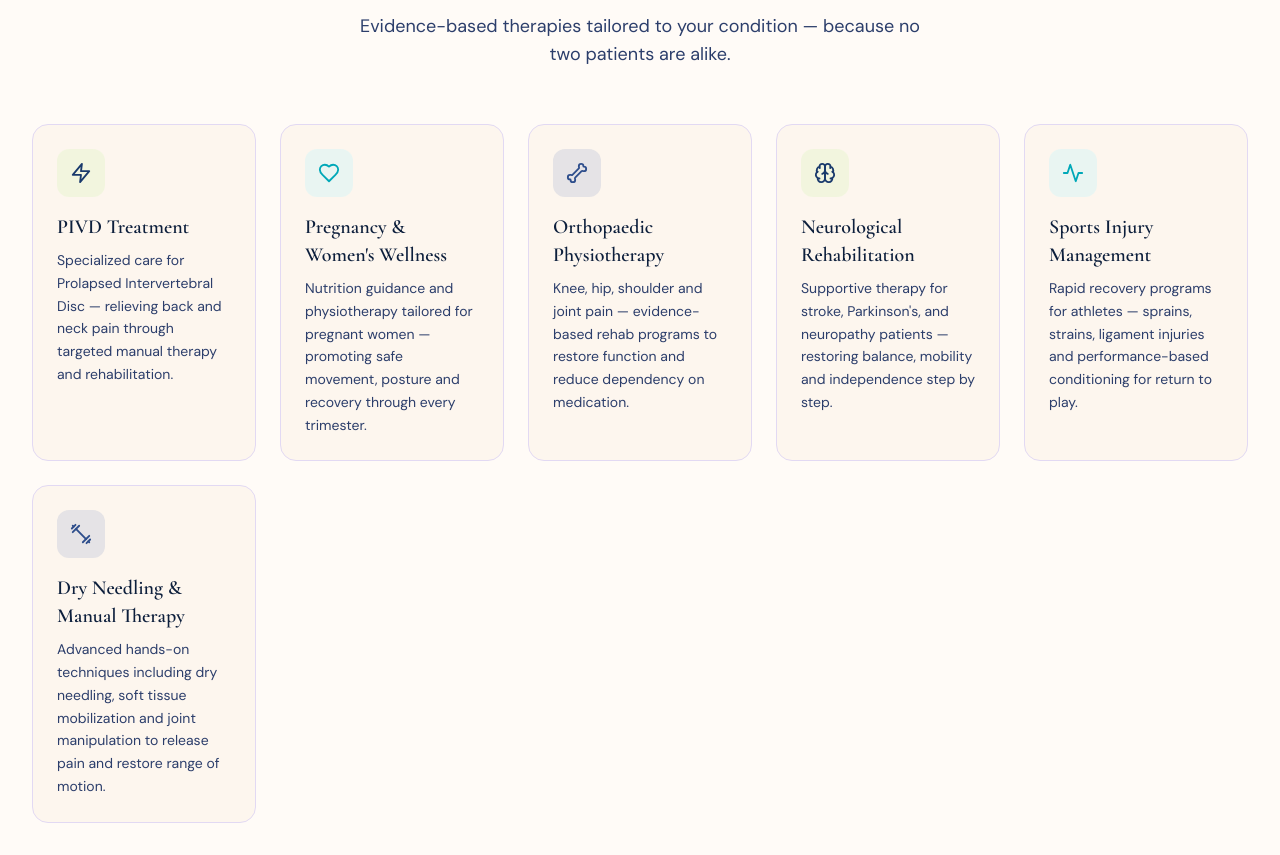
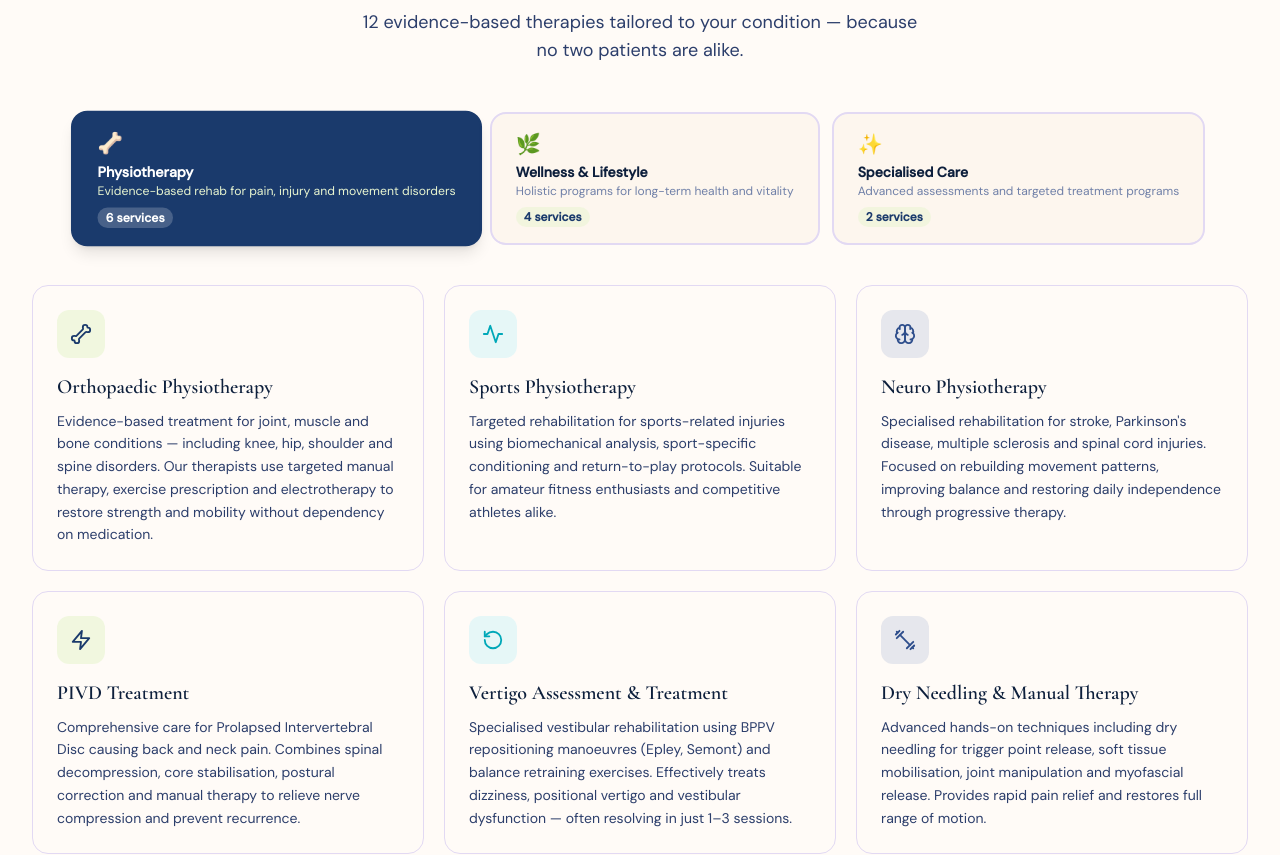
Before and after one commit to VarshaNewaskar/aayurphysio-website, a React (Vite) app: page / in a window 1280 px wide. Shown: the part 1030-1885 px from the top of the page. Built offline with nearby package versions, Linux system fonts and the light colour scheme.

Commit message:
Tabbed services (12 treatments), auto email reviews via Web3Forms

```diff
--- a/src/components/BookAppointment.jsx
+++ b/src/components/BookAppointment.jsx
@@ -125,7 +125,9 @@ export default function BookAppointment() {
                 className="w-full px-4 py-3 rounded-xl border border-border-warm bg-white font-body text-sm text-text-main focus:outline-none focus:border-sage transition-colors"
               >
                 <option value="">Select Service (optional)</option>
-                {SERVICES.map(s => <option key={s.id} value={s.name}>{s.name}</option>)}
+                {[...SERVICES.physiotherapy, ...SERVICES.wellness, ...SERVICES.specialised].map(s => (
+                <option key={s.id} value={s.name}>{s.name}</option>
+              ))}
               </select>
               <textarea
                 placeholder="Any message or concern... (optional)"
--- a/src/components/Services.jsx
+++ b/src/components/Services.jsx
@@ -1,5 +1,9 @@
-import { motion } from 'framer-motion'
-import { Activity, Brain, Heart, Zap, Bone, Dumbbell } from 'lucide-react'
+import { useState } from 'react'
+import { motion, AnimatePresence } from 'framer-motion'
+import {
+  Activity, Brain, Heart, Zap, Bone, Dumbbell,
+  Leaf, Apple, Sun, RotateCcw, Footprints
+} from 'lucide-react'
 import { SERVICES } from '../constants/data'
 
 const iconMap = {
@@ -9,59 +13,177 @@ const iconMap = {
   brain: Brain,
   activity: Activity,
   needle: Dumbbell,
+  leaf: Leaf,
+  apple: Apple,
+  sun: Sun,
+  rotate: RotateCcw,
+  dumbbell: Dumbbell,
+  footprints: Footprints,
 }
 
 const colorMap = {
-  sage: { bg: 'bg-sage-light/50', icon: 'text-sage-dark', border: 'hover:border-sage' },
-  terracotta: { bg: 'bg-terracotta-light/50', icon: 'text-terracotta', border: 'hover:border-terracotta' },
-  bark: { bg: 'bg-bark-light/20', icon: 'text-bark', border: 'hover:border-bark' },
+  sage: {
+    bg: 'bg-sage-light/60',
+    icon: 'text-sage-dark',
+    border: 'hover:border-sage group-hover:border-sage',
+    badge: 'bg-sage-light text-sage-dark',
+  },
+  terracotta: {
+    bg: 'bg-terracotta-light/60',
+    icon: 'text-terracotta',
+    border: 'hover:border-terracotta',
+    badge: 'bg-terracotta-light text-terracotta',
+  },
+  bark: {
+    bg: 'bg-bark-light/20',
+    icon: 'text-bark',
+    border: 'hover:border-bark',
+    badge: 'bg-bark-light/30 text-bark',
+  },
+}
+
+const tabs = [
+  {
+    id: 'physiotherapy',
+    label: 'Physiotherapy',
+    emoji: '🦴',
+    description: 'Evidence-based rehab for pain, injury and movement disorders',
+  },
+  {
+    id: 'wellness',
+    label: 'Wellness & Lifestyle',
+    emoji: '🌿',
+    description: 'Holistic programs for long-term health and vitality',
+  },
+  {
+    id: 'specialised',
+    label: 'Specialised Care',
+    emoji: '✨',
+    description: 'Advanced assessments and targeted treatment programs',
+  },
+]
+
+function ServiceCard({ service, index }) {
+  const Icon = iconMap[service.icon] || Activity
+  const c = colorMap[service.color] || colorMap.sage
+
+  return (
+    <motion.div
+      initial={{ opacity: 0, y: 20 }}
+      animate={{ opacity: 1, y: 0 }}
+      transition={{ duration: 0.4, delay: index * 0.07 }}
+      className={`group bg-warm-white rounded-2xl border border-border-warm p-6
+        transition-all duration-300 hover:-translate-y-1 hover:shadow-xl ${c.border} cursor-default`}
+    >
+      <div className={`inline-flex items-center justify-center w-12 h-12 rounded-xl ${c.bg} mb-4 transition-transform duration-200 group-hover:scale-110`}>
+        <Icon size={22} className={c.icon} />
+      </div>
+      <h3 className="font-display text-xl text-text-main font-semibold mb-2 leading-snug">
+        {service.name}
+      </h3>
+      <p className="font-body text-sm text-text-mid leading-relaxed">
+        {service.description}
+      </p>
+    </motion.div>
+  )
 }
 
 export default function Services() {
+  const [activeTab, setActiveTab] = useState('physiotherapy')
+
+  const allServices = [
+    ...SERVICES.physiotherapy,
+    ...SERVICES.wellness,
+    ...SERVICES.specialised,
+  ]
+  const totalCount = allServices.length
+
   return (
     <section id="services" className="bg-warm-white py-24">
       <div className="max-w-7xl mx-auto px-4 sm:px-6 lg:px-8">
+
         {/* Header */}
         <motion.div
           initial={{ opacity: 0, y: 20 }}
           whileInView={{ opacity: 1, y: 0 }}
           viewport={{ once: true }}
           transition={{ duration: 0.6 }}
-          className="text-center mb-14"
+          className="text-center mb-12"
         >
           <span className="inline-block px-3 py-1 rounded-full bg-sage-light/50 text-sage-dark text-xs font-body font-medium mb-4 uppercase tracking-wider">
             What We Treat
           </span>
-          <h2 className="font-display text-5xl sm:text-6xl text-text-main font-semibold">Specialized Care for Every Body</h2>
-          <p className="mt-5 font-body text-text-mid max-w-xl mx-auto text-lg">
-            Evidence-based therapies tailored to your condition — because no two patients are alike.
+          <h2 className="font-display text-5xl sm:text-6xl text-text-main font-semibold mb-4">
+            Specialized Care for Every Body
+          </h2>
+          <p className="font-body text-lg text-text-mid max-w-xl mx-auto mb-6">
+            {totalCount} evidence-based therapies tailored to your condition — because no two patients are alike.
           </p>
         </motion.div>
 
-        {/* Grid */}
-        <div className="grid gap-6" style={{ gridTemplateColumns: 'repeat(auto-fit, minmax(220px, 1fr))' }}>
-          {SERVICES.map((service, i) => {
-            const Icon = iconMap[service.icon] || Activity
-            const c = colorMap[service.color] || colorMap.sage
-            return (
-              <motion.div
-                key={service.id}
-                initial={{ opacity: 0, y: 20 }}
-                whileInView={{ opacity: 1, y: 0 }}
-                viewport={{ once: true }}
-                transition={{ duration: 0.5, delay: i * 0.08 }}
-                className={`bg-cream rounded-2xl border border-border-warm p-6 cursor-default
-                  transition-all duration-300 hover:-translate-y-1 hover:shadow-lg ${c.border}`}
-              >
-                <div className={`inline-flex items-center justify-center w-12 h-12 rounded-xl ${c.bg} mb-4`}>
-                  <Icon size={22} className={c.icon} />
-                </div>
-                <h3 className="font-display text-xl text-text-main font-semibold mb-2">{service.name}</h3>
-                <p className="font-body text-sm text-text-mid leading-relaxed">{service.description}</p>
-              </motion.div>
-            )
-          })}
-        </div>
+        {/* Tab selector */}
+        <motion.div
+          initial={{ opacity: 0, y: 10 }}
+          whileInView={{ opacity: 1, y: 0 }}
+          viewport={{ once: true }}
+          transition={{ duration: 0.5, delay: 0.1 }}
+          className="flex flex-col sm:flex-row justify-center gap-3 mb-10"
+        >
+          {tabs.map(tab => (
+            <button
+              key={tab.id}
+              onClick={() => setActiveTab(tab.id)}
+              className={`flex flex-col items-center sm:items-start px-6 py-4 rounded-2xl border-2 transition-all duration-200 text-left min-w-[180px]
+                ${activeTab === tab.id
+                  ? 'bg-sage-dark border-sage-dark text-white shadow-lg scale-[1.02]'
+                  : 'bg-cream border-border-warm text-text-mid hover:border-sage hover:bg-sage-light/20'}`}
+            >
+              <span className="text-xl mb-1">{tab.emoji}</span>
+              <span className={`font-body font-semibold text-sm ${activeTab === tab.id ? 'text-white' : 'text-text-main'}`}>
+                {tab.label}
+              </span>
+              <span className={`font-body text-xs mt-0.5 leading-tight ${activeTab === tab.id ? 'text-sage-light' : 'text-text-muted'}`}>
+                {tab.description}
+              </span>
+              <span className={`mt-2 text-xs font-semibold px-2 py-0.5 rounded-full ${
+                activeTab === tab.id ? 'bg-white/20 text-white' : 'bg-sage-light/50 text-sage-dark'
+              }`}>
+                {SERVICES[tab.id].length} services
+              </span>
+            </button>
+          ))}
+        </motion.div>
+
+        {/* Service cards */}
+        <AnimatePresence mode="wait">
+          <motion.div
+            key={activeTab}
+            initial={{ opacity: 0, y: 16 }}
+            animate={{ opacity: 1, y: 0 }}
+            exit={{ opacity: 0, y: -16 }}
+            transition={{ duration: 0.3 }}
+            className="grid grid-cols-1 sm:grid-cols-2 lg:grid-cols-3 gap-5"
+          >
+            {SERVICES[activeTab].map((service, i) => (
+              <ServiceCard key={service.id} service={service} index={i} />
+            ))}
+          </motion.div>
+        </AnimatePresence>
+
+        {/* Bottom CTA */}
+        <motion.div
+          initial={{ opacity: 0 }}
+          whileInView={{ opacity: 1 }}
+          viewport={{ once: true }}
+          transition={{ duration: 0.5, delay: 0.3 }}
+          className="text-center mt-12"
+        >
+          <p className="font-body text-text-muted text-sm mb-4">Not sure which treatment is right for you?</p>
+          <a href="#book"
+            className="inline-flex items-center gap-2 px-7 py-3.5 rounded-full bg-sage-dark text-white font-body font-semibold text-sm hover:bg-bark transition-colors duration-200 shadow-md">
+            Talk to Our Specialists
+          </a>
+        </motion.div>
       </div>
     </section>
   )
--- a/src/constants/data.js
+++ b/src/constants/data.js
@@ -28,50 +28,98 @@ export const TEAM = [
   { name: 'Dr. Bharati Deokar-Sharma', qualifications: '', role: 'Orthopaedic Surgeon', initials: 'BD', color: 'bark' },
 ]
 
-export const SERVICES = [
+export const SERVICES = {
+  physiotherapy: [
     {
       id: 1,
+      name: 'Orthopaedic Physiotherapy',
+      description: 'Evidence-based treatment for joint, muscle and bone conditions — including knee, hip, shoulder and spine disorders. Our therapists use targeted manual therapy, exercise prescription and electrotherapy to restore strength and mobility without dependency on medication.',
+      icon: 'bone',
+      color: 'sage',
+    },
+    {
+      id: 2,
+      name: 'Sports Physiotherapy',
+      description: 'Targeted rehabilitation for sports-related injuries using biomechanical analysis, sport-specific conditioning and return-to-play protocols. Suitable for amateur fitness enthusiasts and competitive athletes alike.',
+      icon: 'activity',
+      color: 'terracotta',
+    },
+    {
+      id: 3,
+      name: 'Neuro Physiotherapy',
+      description: 'Specialised rehabilitation for stroke, Parkinson\'s disease, multiple sclerosis and spinal cord injuries. Focused on rebuilding movement patterns, improving balance and restoring daily independence through progressive therapy.',
+      icon: 'brain',
+      color: 'bark',
+    },
+    {
+      id: 4,
       name: 'PIVD Treatment',
-    description: 'Specialized care for Prolapsed Intervertebral Disc — relieving back and neck pain through targeted manual therapy and rehabilitation.',
+      description: 'Comprehensive care for Prolapsed Intervertebral Disc causing back and neck pain. Combines spinal decompression, core stabilisation, postural correction and manual therapy to relieve nerve compression and prevent recurrence.',
       icon: 'spine',
       color: 'sage',
     },
     {
-    id: 2,
-    name: "Pregnancy & Women's Wellness",
-    description: 'Nutrition guidance and physiotherapy tailored for pregnant women — promoting safe movement, posture and recovery through every trimester.',
-    icon: 'heart',
-    color: 'terracotta',
-  },
-  {
-    id: 3,
-    name: 'Orthopaedic Physiotherapy',
-    description: 'Knee, hip, shoulder and joint pain — evidence-based rehab programs to restore function and reduce dependency on medication.',
-    icon: 'bone',
-    color: 'bark',
-  },
-  {
-    id: 4,
-    name: 'Neurological Rehabilitation',
-    description: "Supportive therapy for stroke, Parkinson's, and neuropathy patients — restoring balance, mobility and independence step by step.",
-    icon: 'brain',
-    color: 'sage',
-  },
-  {
       id: 5,
-    name: 'Sports Injury Management',
-    description: 'Rapid recovery programs for athletes — sprains, strains, ligament injuries and performance-based conditioning for return to play.',
-    icon: 'activity',
+      name: 'Vertigo Assessment & Treatment',
+      description: 'Specialised vestibular rehabilitation using BPPV repositioning manoeuvres (Epley, Semont) and balance retraining exercises. Effectively treats dizziness, positional vertigo and vestibular dysfunction — often resolving in just 1–3 sessions.',
+      icon: 'rotate',
       color: 'terracotta',
     },
     {
       id: 6,
       name: 'Dry Needling & Manual Therapy',
-    description: 'Advanced hands-on techniques including dry needling, soft tissue mobilization and joint manipulation to release pain and restore range of motion.',
+      description: 'Advanced hands-on techniques including dry needling for trigger point release, soft tissue mobilisation, joint manipulation and myofascial release. Provides rapid pain relief and restores full range of motion.',
       icon: 'needle',
       color: 'bark',
     },
-]
+  ],
+  wellness: [
+    {
+      id: 7,
+      name: 'Ayurveda Treatment',
+      description: 'Traditional Ayurvedic therapies including Panchakarma detox, Abhyanga (therapeutic massage), Shirodhara and herbal treatments. Guided by our Ayurveda physician to restore natural body balance, improve immunity and promote long-term holistic wellness.',
+      icon: 'leaf',
+      color: 'sage',
+    },
+    {
+      id: 8,
+      name: 'Nutrition Counselling',
+      description: 'Personalised dietary plans crafted for your unique health goals — weight management, sports performance, pregnancy nutrition, diabetes and lifestyle disorders. Backed by clinical assessment and evidence-based dietary science.',
+      icon: 'apple',
+      color: 'terracotta',
+    },
+    {
+      id: 9,
+      name: 'Yoga Therapy',
+      description: 'Therapeutic yoga tailored to your health condition — not a generic fitness class. Addresses chronic pain, stress, flexibility, respiratory conditions and mental wellness through carefully sequenced asanas, pranayama and relaxation techniques.',
+      icon: 'sun',
+      color: 'bark',
+    },
+    {
+      id: 10,
+      name: 'Strength & Conditioning',
+      description: 'Structured fitness programs designed by qualified coaches to build functional strength, correct muscular imbalances and prevent injuries. Suitable post-rehabilitation patients and those seeking guided performance training.',
+      icon: 'dumbbell',
+      color: 'sage',
+    },
+  ],
+  specialised: [
+    {
+      id: 11,
+      name: 'Antenatal & Postnatal Care',
+      description: 'Comprehensive physiotherapy and wellness support through every stage of pregnancy and postpartum recovery. Includes pelvic floor rehabilitation, diastasis recti management, posture correction, safe exercise guidance and lactation support.',
+      icon: 'heart',
+      color: 'terracotta',
+    },
+    {
+      id: 12,
+      name: 'Foot Scan Assessment & Treatment',
+      description: 'Advanced computerised gait and foot pressure analysis to identify flat feet, high arches, overpronation and biomechanical imbalances. Followed by custom orthotic prescription, targeted foot exercises and footwear guidance.',
+      icon: 'footprints',
+      color: 'bark',
+    },
+  ],
+}
 
 export const TESTIMONIALS = [
   {
```
Also changed, not shown: src/components/Testimonials.jsx (+40 -15 lines). Lines whose indentation alone changed are shown as unchanged.
